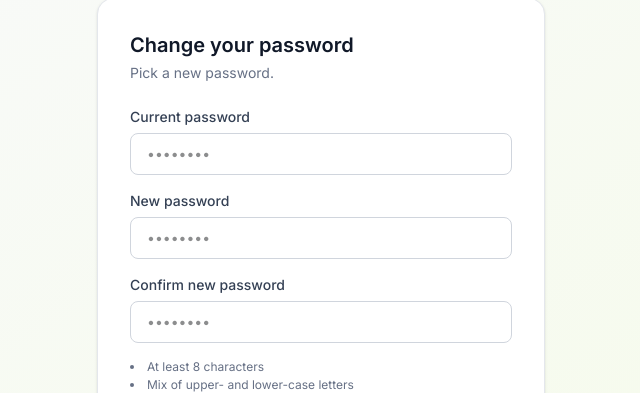
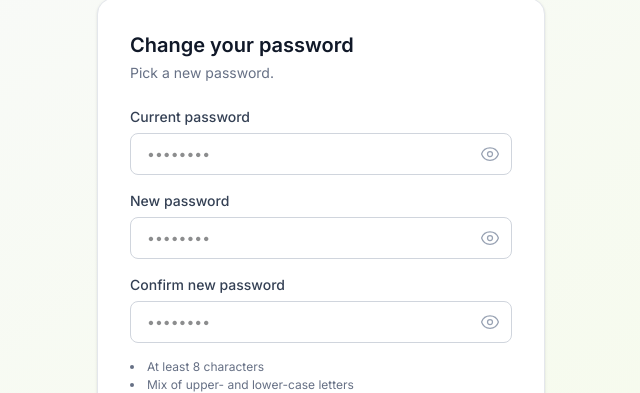
Before and after one commit to mwangudi/brokerknow, a React (Vite) app in the folder brokerknow-portal/: page /change-password in a window 1280 px wide. Shown: the part 111-504 px from the top of the page, without its empty margins (319-959 px from the left). Built offline with nearby package versions, Linux system fonts and the light colour scheme; no server answers; sample sign-in values are in the browser's storage.

Commit message:
Change password: password visibility (eye) toggle on admin + portal

```diff
--- a/brokerknow-portal/src/pages/ChangePasswordPage.tsx
+++ b/brokerknow-portal/src/pages/ChangePasswordPage.tsx
@@ -140,19 +140,45 @@ function Field({
   autoComplete: string;
   hidden?: boolean;
 }) {
+  const [show, setShow] = useState(false);
   if (hidden) return null;
   return (
     <div className="mb-4">
       <label className="mb-1.5 block text-sm font-medium text-gray-700">{label}</label>
+      <div className="relative">
         <input
-        type="password"
+          type={show ? "text" : "password"}
           required
           value={value}
           autoComplete={autoComplete}
           onChange={(e) => onChange(e.target.value)}
-        className="w-full rounded-lg border border-gray-300 px-4 py-2.5 text-sm focus:border-brand-500 focus:ring-2 focus:ring-brand-500/20 focus:outline-none"
+          className="w-full rounded-lg border border-gray-300 px-4 py-2.5 pr-11 text-sm focus:border-brand-500 focus:ring-2 focus:ring-brand-500/20 focus:outline-none"
           placeholder="••••••••"
         />
+        <button
+          type="button"
+          onClick={() => setShow((s) => !s)}
+          aria-label={show ? "Hide password" : "Show password"}
+          title={show ? "Hide password" : "Show password"}
+          className="absolute inset-y-0 right-0 flex items-center pr-3 text-gray-400 hover:text-gray-600 focus:outline-none"
+        >
+          <PasswordEye show={show} />
+        </button>
+      </div>
     </div>
   );
 }
+
+/** Eye / eye-off icon used by the password fields' show-hide toggle. */
+function PasswordEye({ show }: { show: boolean }) {
+  return show ? (
+    <svg className="h-5 w-5" fill="none" viewBox="0 0 24 24" strokeWidth={1.5} stroke="currentColor">
+      <path strokeLinecap="round" strokeLinejoin="round" d="M3.98 8.223A10.477 10.477 0 0 0 1.934 12C3.226 16.338 7.244 19.5 12 19.5c.993 0 1.953-.138 2.863-.395M6.228 6.228A10.451 10.451 0 0 1 12 4.5c4.756 0 8.774 3.162 10.066 7.498a10.523 10.523 0 0 1-4.293 5.774M6.228 6.228 3 3m3.228 3.228 3.65 3.65m7.894 7.894L21 21m-3.228-3.228-3.65-3.65m0 0a3 3 0 1 0-4.243-4.243m4.242 4.242L9.88 9.88" />
+    </svg>
+  ) : (
+    <svg className="h-5 w-5" fill="none" viewBox="0 0 24 24" strokeWidth={1.5} stroke="currentColor">
+      <path strokeLinecap="round" strokeLinejoin="round" d="M2.036 12.322a1.012 1.012 0 0 1 0-.639C3.423 7.51 7.36 4.5 12 4.5c4.638 0 8.573 3.007 9.963 7.178.07.207.07.431 0 .639C20.577 16.49 16.64 19.5 12 19.5c-4.638 0-8.573-3.007-9.963-7.178Z" />
+      <path strokeLinecap="round" strokeLinejoin="round" d="M15 12a3 3 0 1 1-6 0 3 3 0 0 1 6 0Z" />
+    </svg>
+  );
+}
```
Lines whose indentation alone changed are shown as unchanged.
